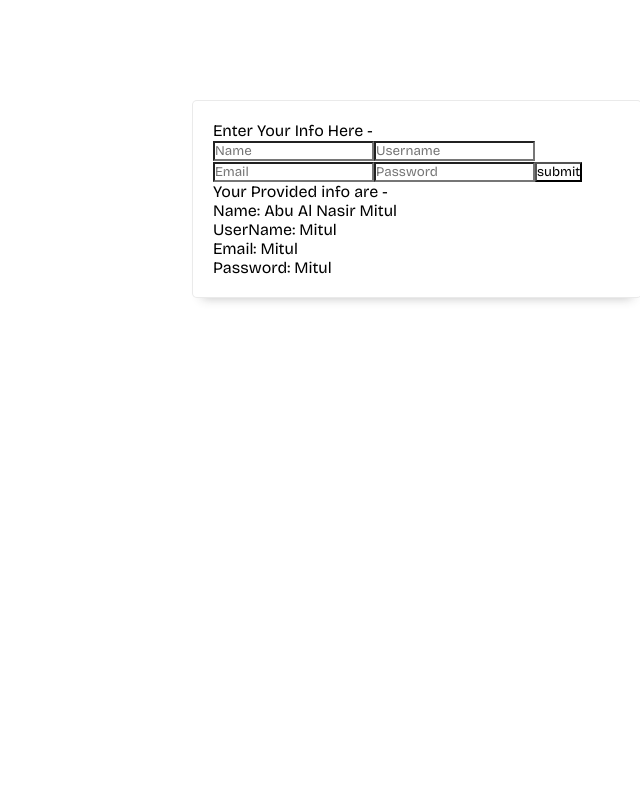
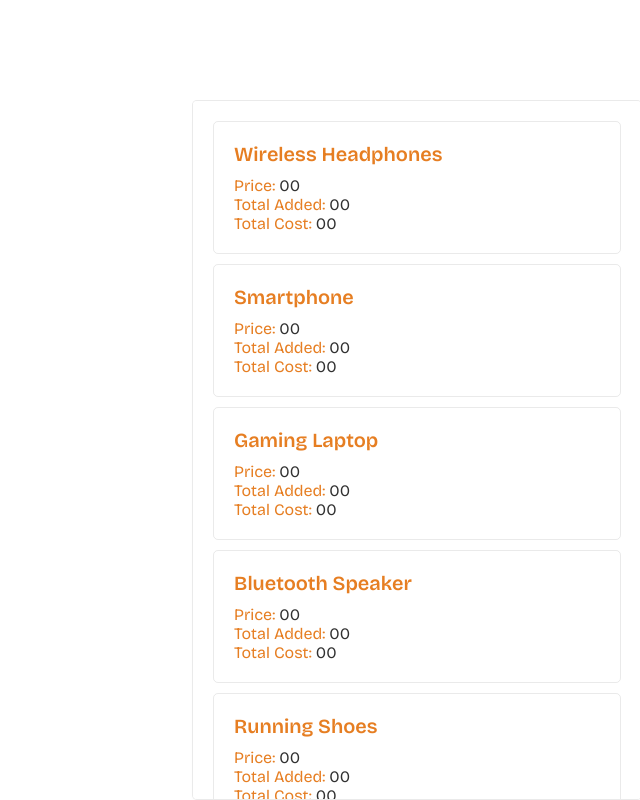
Before and after one commit to nasirmitul/zustand, a React (Vite) app: page /cart in a window 1280 px wide. Shown: the whole page, without its empty margins (640-1280 px from the left). Built offline with nearby package versions, Linux system fonts and the light colour scheme.

Commit message:
cart design done

```diff
--- a/src/components/Cart.jsx
+++ b/src/components/Cart.jsx
@@ -1,26 +1,21 @@
 import React from 'react'
+import { products } from '../../public/products';
 
 export default function Cart() {
+  const allProducts = products;
   return (
     <div className='cart-page'>
-      <div className="profile-info">
-        <div className="input-data">
-          <p className='message-title'>Enter Your Info Here -</p>
-          <form action="">
-            <input type="text" placeholder='Name' />
-            <input type="text" placeholder='Username' />
-            <input type="text" placeholder='Email' />
-            <input type="password" placeholder='Password' />
-            <button>submit</button>
-          </form>
-        </div>
-        <div className="show-data">
-          <p className='message-title'>Your Provided info are -</p>
-          <p>Name: <span>Abu Al Nasir Mitul</span></p>
-          <p>UserName: <span>Mitul</span></p>
-          <p>Email: <span>Mitul</span></p>
-          <p>Password: <span>Mitul</span></p>
-        </div>
+      <div className="cart-info">
+        {
+          allProducts.map(product =>
+            <div className='product' key={product?.id}>
+              <p className="product-name">{product?.name}</p>
+              <p className="total-price product-item">Price: <span>00</span></p>
+              <p className='item-count product-item'>Total Added: <span>00</span></p>
+              <p className='total-cost product-item'>Total Cost: <span>00</span></p>
+            </div>
+          )
+        }
       </div>
     </div>
   )
--- a/src/components/Products.jsx
+++ b/src/components/Products.jsx
@@ -1,5 +1,6 @@
 import React from 'react'
 import { products } from '../../public/products'
+import { LuMinus, LuPlus } from 'react-icons/lu';
 
 export default function Products() {
 
@@ -22,9 +23,9 @@ export default function Products() {
             <p className="description">{product?.description}</p>
             <button className='atc'>Add to cart</button>
             <div className="increment-decrement">
-              <div className="increment">-</div>
+              <div className="increment"><LuMinus className='icon' /></div>
               <p>00</p>
-              <div className="decrement">+</div>
+              <div className="decrement"><LuPlus className='icon' /></div>
             </div>
           </div>
         )
--- a/src/index.css
+++ b/src/index.css
@@ -162,6 +162,11 @@ img {
   gap: 10px;
 }
 
+.all-product .product .increment-decrement .icon {
+  height: 20px;
+  width: 20px;
+}
+
 .all-product .product .increment-decrement .increment,
 .all-product .product .increment-decrement .decrement {
   height: 45px;
@@ -250,4 +255,27 @@ img {
   width: fit-content;
   right: -2px;
   width: 450px;
+  max-height: 700px;
+  overflow-y: auto;
 }
+
+.cart-page .cart-info .product {
+  padding: 20px;
+  border: 1px solid var(--dark-10);
+  margin-bottom: 10px;
+  border-radius: 5px;
+}
+.cart-page .cart-info .product .product-name {
+  font-size: 20px;
+  color: var(--primary-100);
+  font-weight: 600;
+  margin-bottom: 10px;
+}
+
+.cart-page .cart-info .product .product-item {
+  color: var(--primary-100);
+}
+
+.cart-page .cart-info .product .product-item span {
+  color: var(--dark-100);
+}
```
